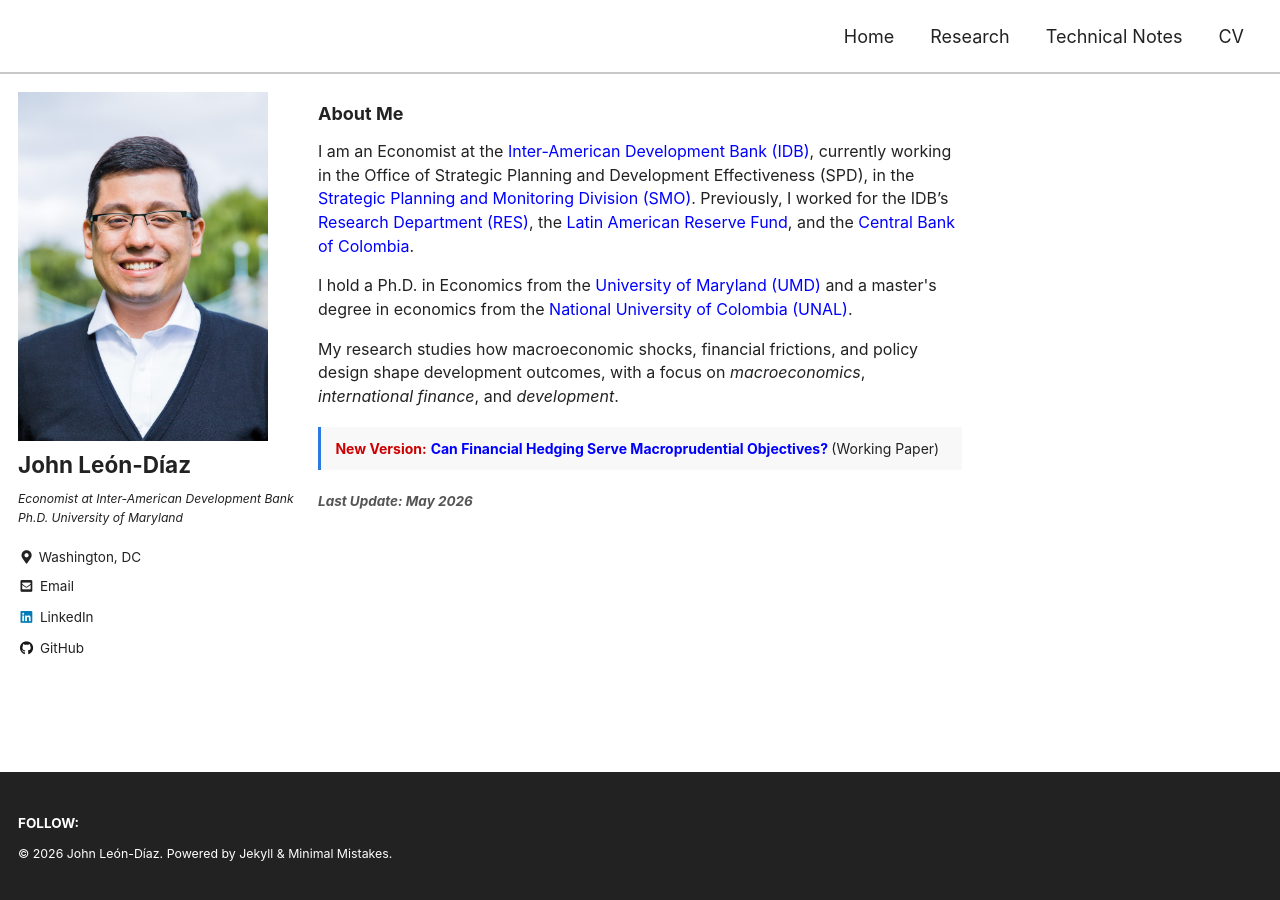
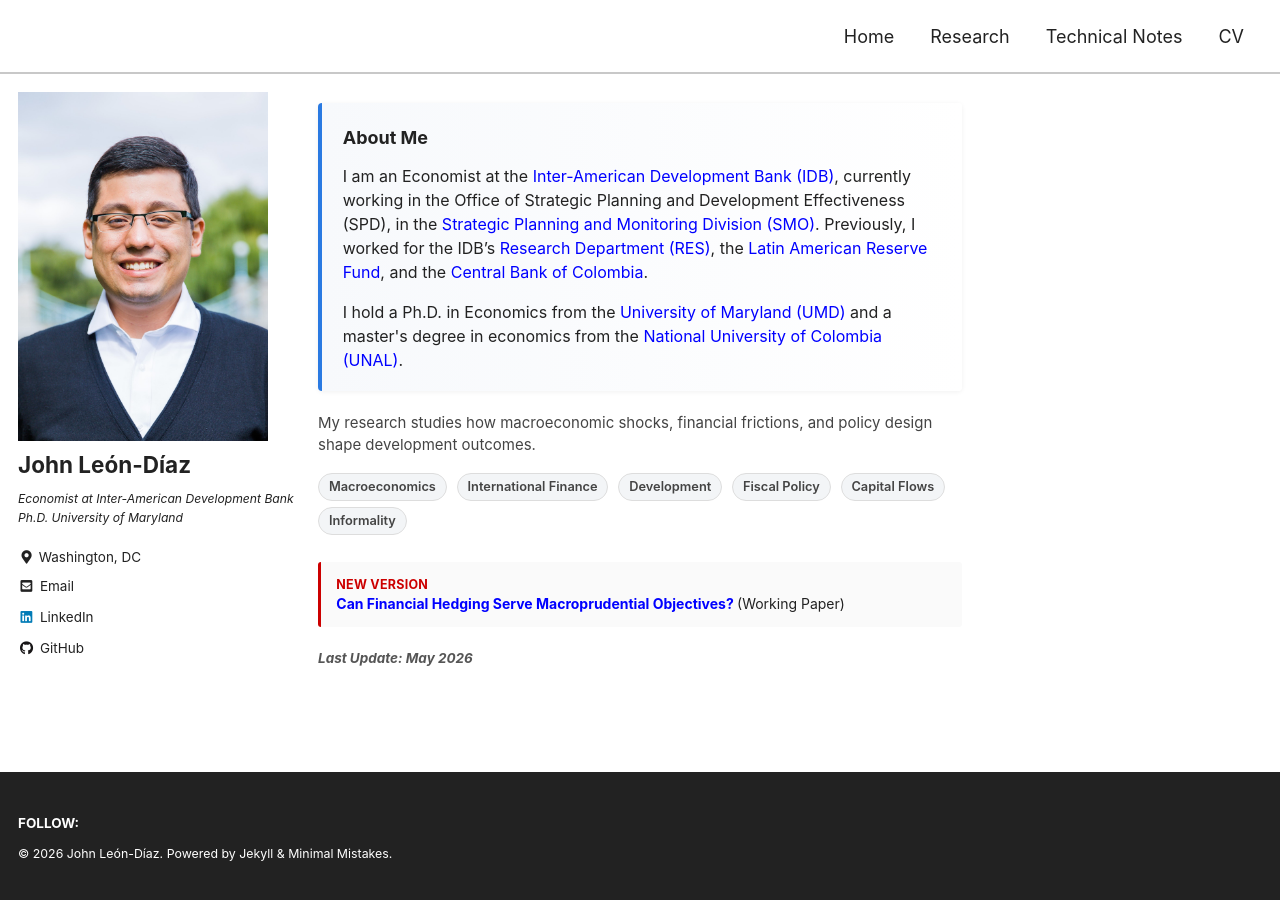
Before and after one commit to jleondia/jleondia.github.io, a Jekyll site: the page built from _pages/home.md, in a window 1280 px wide. Built offline with Jekyll 4.4.1, drawn with Linux system fonts in a browser that asks for light colours; cached includes are drawn as plain includes; part of the change alters nothing that is shown.

Commit message:
Refactor home page styling and content structure
Updated styles for archive and home-card elements. Modified research section to include tags and improved layout for better presentation.

```diff
--- a/_pages/home.md
+++ b/_pages/home.md
@@ -11,29 +11,69 @@ comments: false
 <style>
   body .archive {
     font-size: 16px !important;
-    line-height: 1.48 !important;
+    line-height: 1.5 !important;
   }
 
   body .archive p {
     font-size: 16px !important;
-    line-height: 1.48 !important;
+    line-height: 1.5 !important;
     margin-bottom: 0.85rem;
   }
 
   body .archive h3 {
     font-size: 18px !important;
-    margin-top: 0.5rem;
-    margin-bottom: 0.55rem;
+    margin-top: 0.3rem;
+    margin-bottom: 0.6rem;
+  }
+
+  body .archive .home-card {
+    padding: 1.05rem 1.15rem;
+    margin-top: 0.25rem;
+    margin-bottom: 1.15rem;
+    border-left: 4px solid #2a7ae2;
+    background: linear-gradient(90deg, #f7f9fc 0%, #ffffff 100%);
+    box-shadow: 0 1px 5px rgba(0,0,0,0.06);
+    border-radius: 4px;
+  }
+
+  body .archive .home-card p:last-child {
+    margin-bottom: 0;
+  }
+
+  body .archive .research-tagline {
+    font-size: 15px !important;
+    color: #444444;
+    margin-top: 0.15rem;
+    margin-bottom: 0.9rem;
+  }
+
+  body .archive .research-tags {
+    margin-top: 0.25rem;
+    margin-bottom: 1.15rem;
+  }
+
+  body .archive .research-tags span {
+    display: inline-block;
+    font-size: 12.8px !important;
+    font-weight: 600;
+    color: #444444;
+    background: #f3f5f7;
+    border: 1px solid #dddddd;
+    border-radius: 999px;
+    padding: 0.18rem 0.55rem;
+    margin-right: 0.3rem;
+    margin-bottom: 0.35rem;
   }
 
   body .archive .featured-update {
     font-size: 14px !important;
     line-height: 1.42 !important;
-    margin-top: 1rem;
+    margin-top: 1.1rem;
     margin-bottom: 1rem;
-    padding: 0.65rem 0.8rem;
-    border-left: 3px solid #2a7ae2;
-    background: #f8f8f8;
+    padding: 0.7rem 0.85rem;
+    border-left: 3px solid #cc0000;
+    background: #fafafa;
+    border-radius: 3px;
   }
 
   body .archive .featured-update a {
@@ -48,6 +88,9 @@ comments: false
   body .archive .update-label {
     color: #cc0000;
     font-weight: 700;
+    text-transform: uppercase;
+    letter-spacing: 0.02em;
+    font-size: 12.5px !important;
   }
 
   body .archive .last-update {
@@ -59,7 +102,7 @@ comments: false
   }
 </style>
 
-<div class="bio">
+<div class="home-card">
   <h3>About Me</h3>
 
   <p>
@@ -72,9 +115,7 @@ comments: false
     the <a href="https://flar.com/en/home/" target="_blank" rel="noopener noreferrer">Latin American Reserve Fund</a>,
     and the <a href="https://www.banrep.gov.co/en" target="_blank" rel="noopener noreferrer">Central Bank of Colombia</a>.
   </p>
-</div>
 
-<div class="edu">
   <p>
     I hold a Ph.D. in Economics from the
     <a href="https://www.econ.umd.edu/" target="_blank" rel="noopener noreferrer">University of Maryland (UMD)</a>
@@ -83,15 +124,21 @@ comments: false
   </p>
 </div>
 
-<div class="int">
-  <p>
-    My research studies how macroeconomic shocks, financial frictions, and policy design shape development outcomes, with a focus on
-    <i>macroeconomics</i>, <i>international finance</i>, and <i>development</i>.
-  </p>
+<p class="research-tagline">
+  My research studies how macroeconomic shocks, financial frictions, and policy design shape development outcomes.
+</p>
+
+<div class="research-tags">
+  <span>Macroeconomics</span>
+  <span>International Finance</span>
+  <span>Development</span>
+  <span>Fiscal Policy</span>
+  <span>Capital Flows</span>
+  <span>Informality</span>
 </div>
 
 <div class="featured-update">
-  <span class="update-label">New Version:</span>
+  <span class="update-label">New Version</span><br>
   <a href="https://papers.ssrn.com/sol3/papers.cfm?abstract_id=6685279" target="_blank" rel="noopener noreferrer">
     Can Financial Hedging Serve Macroprudential Objectives?
   </a>
```
